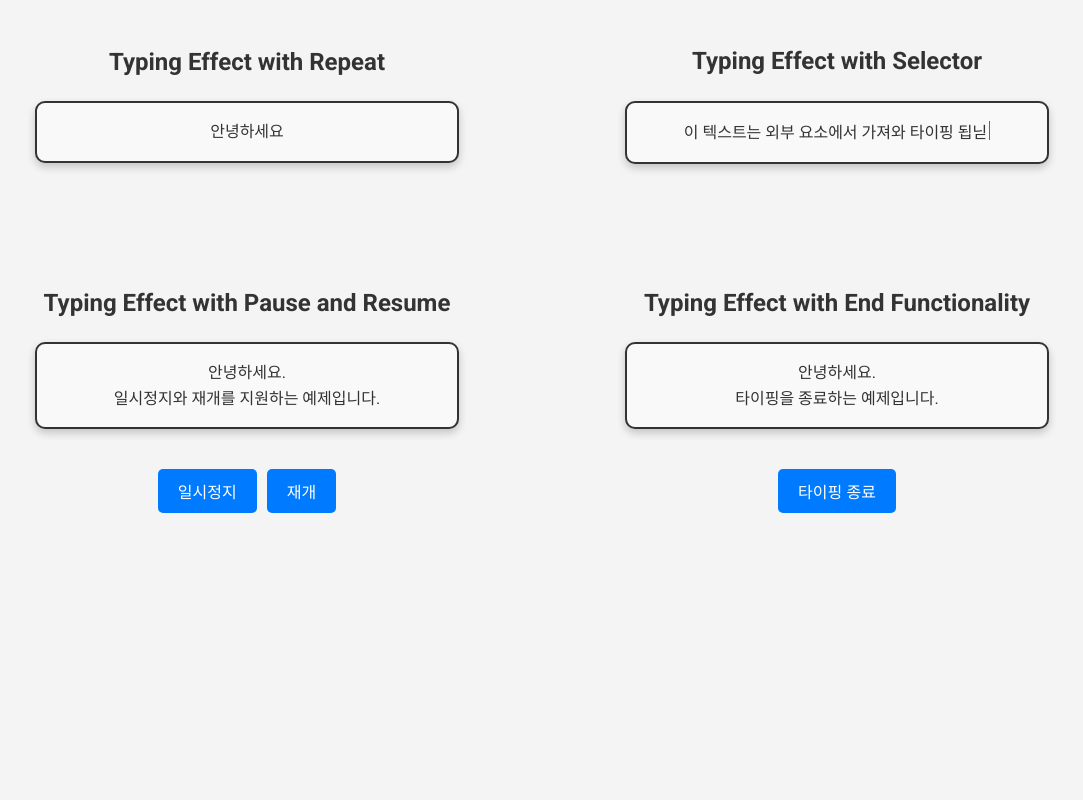
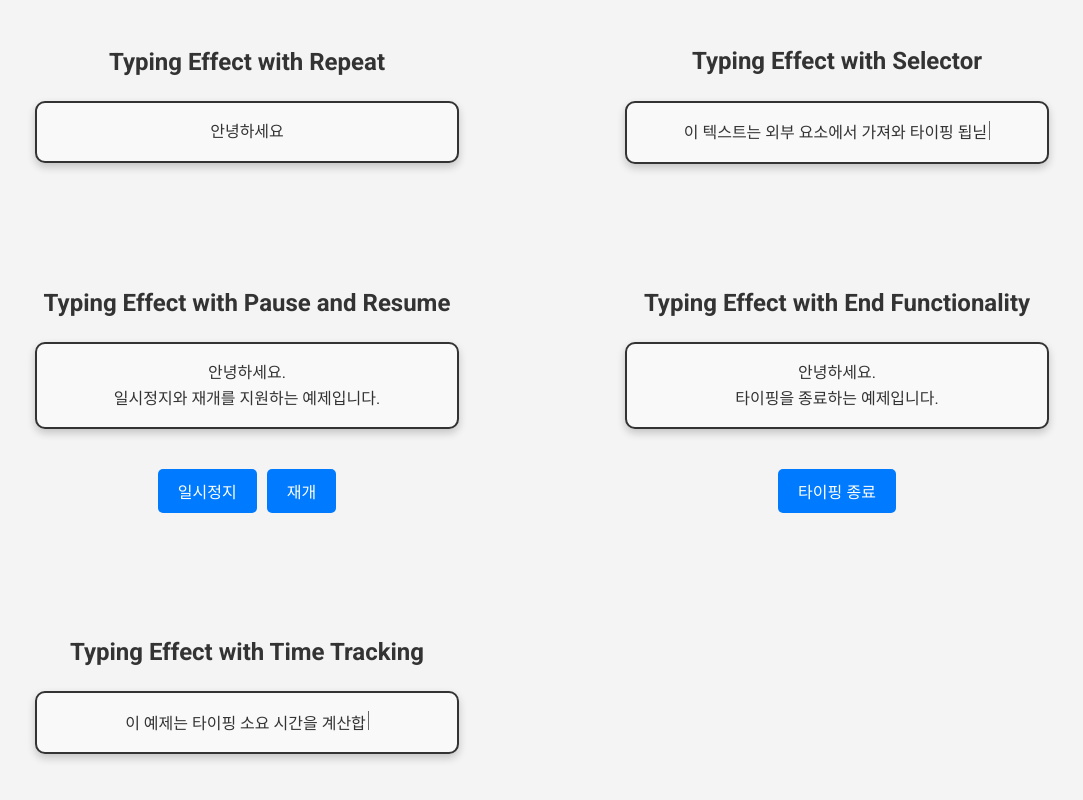
Before and after one commit to dvlpDana/vue-typing-effect-component, a Vue app: page / in a window 1280 px wide. Shown: the part 654-1454 px from the top of the page, without its empty margins (98-1181 px from the left). Before the commit the page ends 1267 px from the top, so only its background shows below. Built offline with nearby package versions, Linux system fonts and the light colour scheme.

Commit message:
feature: 새로운 event 추가

```diff
--- a/examples/App.vue
+++ b/examples/App.vue
@@ -10,6 +10,7 @@
       <SelectorExample />
       <PauseResumeExample />
       <EndTypingExample />
+      <TypingComputedTimeExample />
     </div>
   </div>
 </template>
@@ -24,6 +25,7 @@ import PauseResumeExample from "./components/PauseResumeExample.vue";
 import EndTypingExample from "./components/EndTypingExample.vue";
 import CusorExample from "./components/CursorExample.vue";
 import SelectorExample from "./components/SelectorExample.vue";
+import TypingComputedTimeExample from "./components/TypingComputedTimeExample.vue";
 
 export default defineComponent({
   components: {
@@ -35,6 +37,7 @@ export default defineComponent({
     EndTypingExample,
     CusorExample,
     SelectorExample,
+    TypingComputedTimeExample,
   },
 });
 </script>
--- a/examples/components/TypingComputedTimeExample.vue
+++ b/examples/components/TypingComputedTimeExample.vue
@@ -30,7 +30,6 @@ const handleTypingStart = () => {
 };
 
 const handleTypingEnd = () => {
-  console.log("타이핑 종료됨"); // 디버깅을 위한 로그 출력
   if (startTime === 0) {
     console.error("타이핑이 시작되지 않았습니다.");
     return;
```
